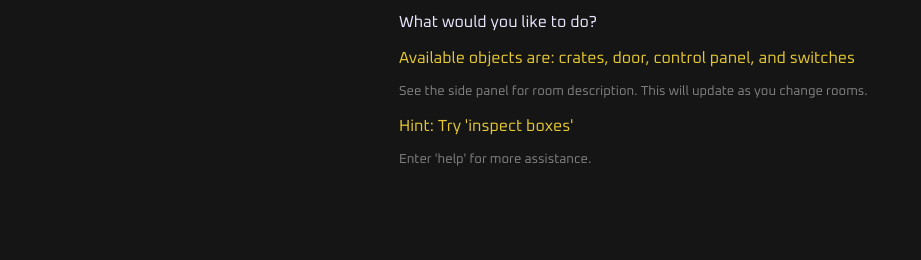
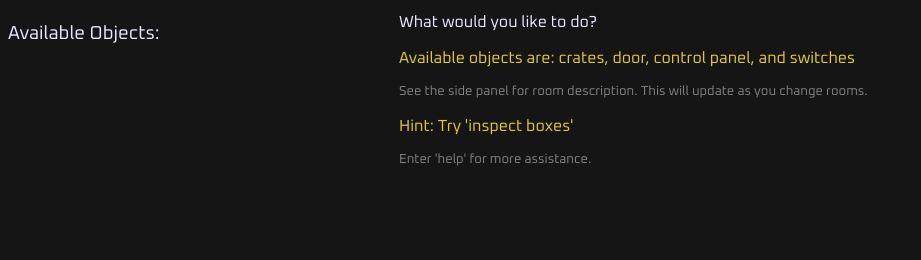
Before and after one commit to 108charlotte/Ab-Astro-Ad-Terram, a Flask app: page / in a window 1280 px wide. Shown: the part 121-381 px from the top of the page, without its empty margins (0-921 px from the left). Run offline with Flask 3, Linux system fonts and the light colour scheme; data comes from the database, SQL or seed files in the repository; data that the repository does not hold is empty.

Commit message:
added available objects in side bar

```diff
--- a/app/game/routes.py
+++ b/app/game/routes.py
@@ -36,7 +36,7 @@
 def index():
     db = get_db()
     player_id = session.get('player_id')
-    quests = [""]
+    objects = []
     story_log = [""]
     location = ""
     if player_id:
@@ -49,7 +49,10 @@
         cur = db.execute('SELECT * FROM locations WHERE location_id = ?', (location_id,))
         location = cur.fetchone()
 
-    return render_template('index.html', story_log=story_log, location=location)
+        cur = db.execute("SELECT * FROM objects WHERE location_id = ?", (location_id, )).fetchall()
+        objects = cur
+
+    return render_template('index.html', story_log=story_log, location=location, objects=objects)
 
 @bp.route('/', methods=['POST'])
 def user_input():
--- a/app/game/utils.py
+++ b/app/game/utils.py
@@ -46,7 +46,7 @@
                         entry += command + ". "
                     else:
                         entry += command + ", "
-                entry += ". Additionally, you can use the clear command to clear the console, and the help command to view all possible commands."
+                entry += ". Additionally, you can use the clear command to clear the console, and the help command to view all possible commands. "
                 response = [(entry, "Hint")]
             case "inventory":
                 entry = "Inventory: "
--- a/app/templates/index.html
+++ b/app/templates/index.html
@@ -18,6 +18,10 @@
             <div id="sidebar">
                 <h3>Location: {{ location['location_name'] }}</h3>
                 <p class="extra-info">{{ location['description'] }}</p>
+                <h3>Available Objects: </h3>
+                {% for object in objects %}
+                    <p class="extra-info">--> {{ object['name'] }}</p>
+                {% endfor %}
             </div>
             <div id="main-content">
                 <div id="story">
```
Also changed, not shown: app/todo.md (+1 -1 lines).
